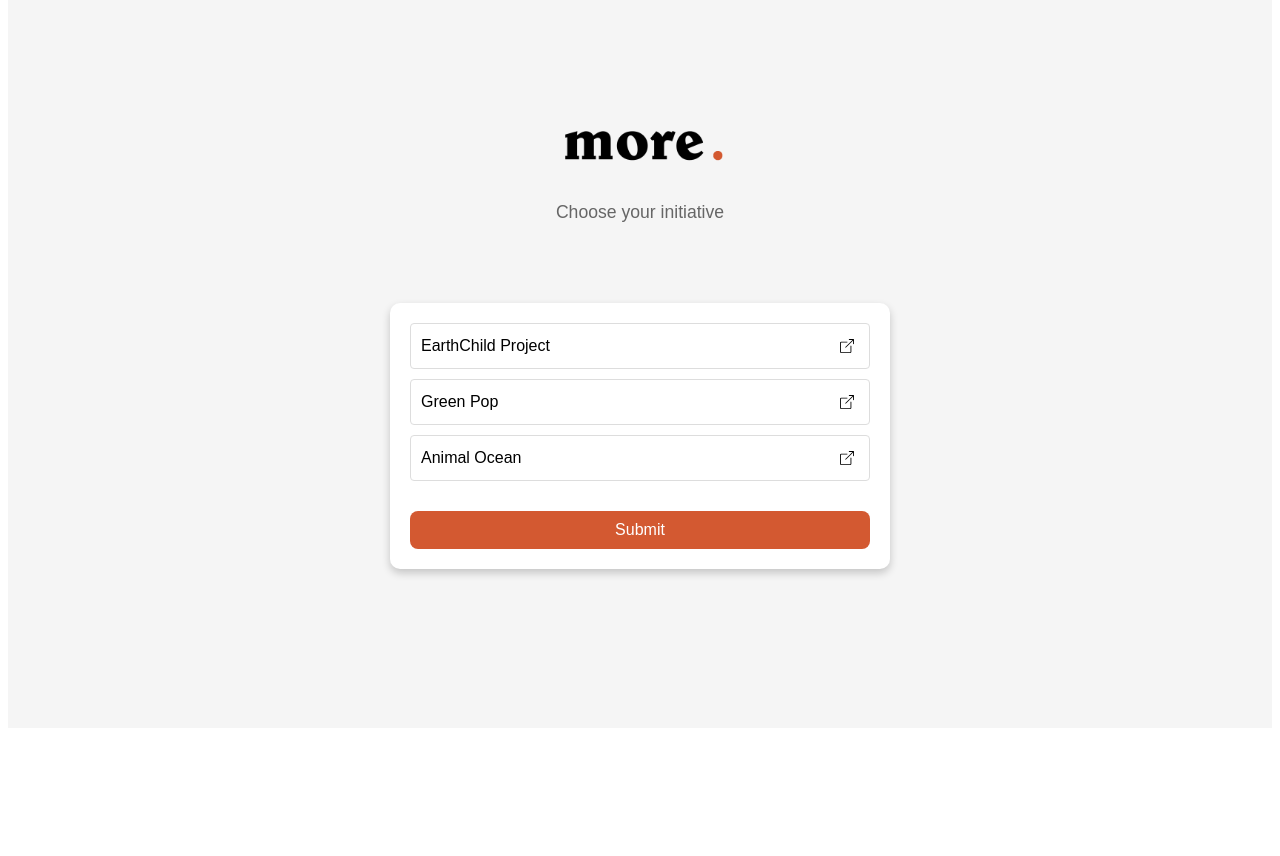
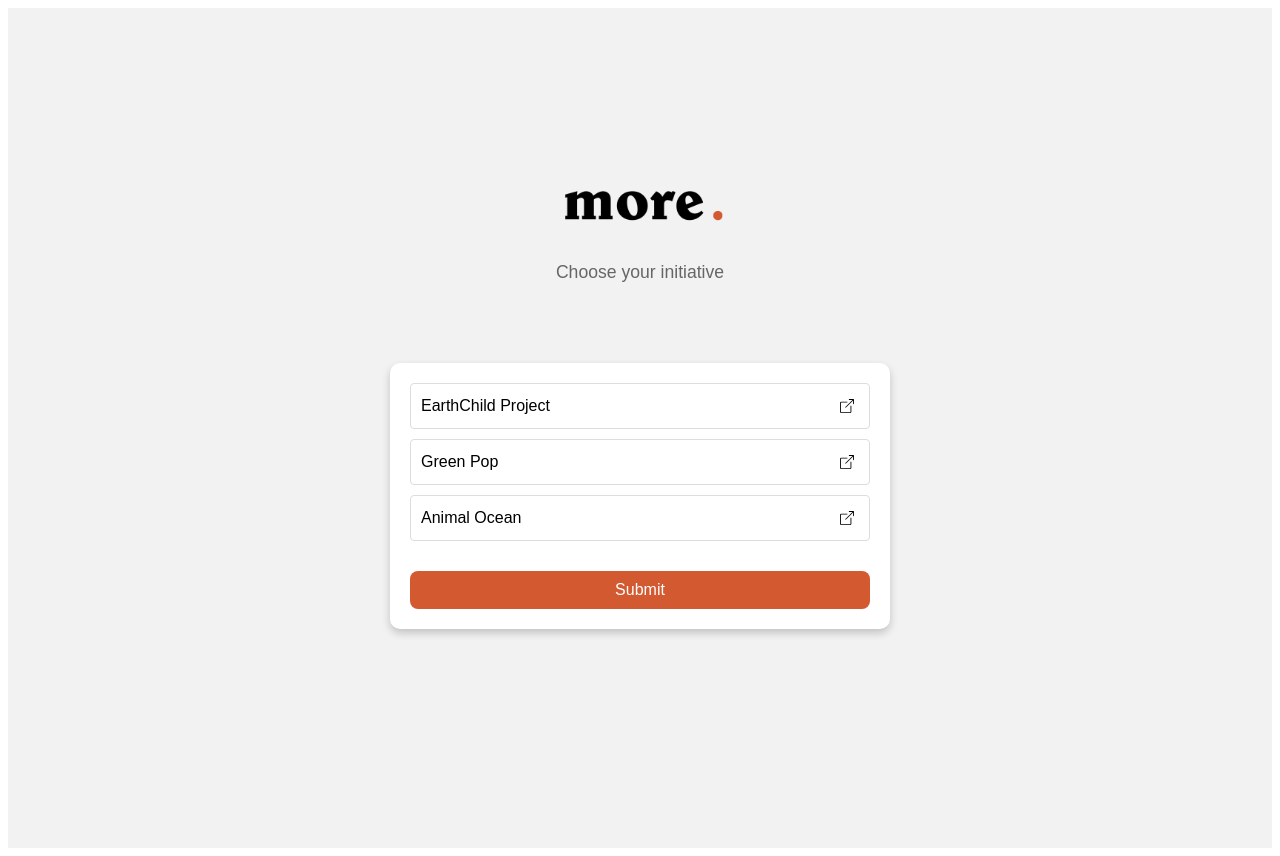
Before and after one commit to THESMOKEYBADGER/more., a Next.js app: page /ngo-choice in a window 1280 px wide. Before the commit the page ends 800 px from the top, so only its background shows below. Built offline with nearby package versions, Linux system fonts and the light colour scheme; no server answers; sample sign-in values are in the browser's storage.

Commit message:
colour and esgin consistency

```diff
--- a/components/HeroBullets.js
+++ b/components/HeroBullets.js
@@ -8,7 +8,7 @@ import styles from '../styles/HeroBullets.module.css';
 
 export function HeroBullets() {
   return (
-    <Container size="md">
+    <Container size="md" className={styles.page}>
       <div className={styles.inner}>
         <div className={styles.content}>
           <Title className={styles.title}>
@@ -44,8 +44,8 @@ export function HeroBullets() {
         { <Image src={image.src} className={styles.image} /> }
       </div>
 
-      <Group mt={30}>
-            <Button radius="xl" size="md" className={styles.control}>
+      <Group className={styles.controlContainer}mt={30}>
+            <Button radius="xl" size="md" className={`${styles.control} ${styles.toDashboard}`} >
               To Dashboard
             </Button>
             <Button variant="default" radius="xl" size="md" className={styles.control}>
--- a/styles/Home.module.css
+++ b/styles/Home.module.css
@@ -5,7 +5,7 @@
   align-items: center;
   justify-content: center;
   height: 100vh;
-  background: #f5f5f5;
+  background: #f2f2f2;
   padding: 20px;
   text-align: center;
   font-family: 'Greycliff CF', sans-serif;
--- a/styles/Login.module.css
+++ b/styles/Login.module.css
@@ -5,7 +5,8 @@
     align-items: center;
     justify-content: center;
     height: 100vh;
-    background-color: #f5f5f5;
+    background-color: #f2f2f2;
+
     font-family:
     Greycliff CF,
     var(--mantine-font-family);
--- a/styles/SignUp.module.css
+++ b/styles/SignUp.module.css
@@ -1,12 +1,12 @@
 /* styles/SignUp.module.css */
 .container {
-
     display: flex;
     flex-direction: column;
     align-items: center;
     justify-content: center;
     height: 100vh;
-    background-color: #f5f5f5;
+    background-color: #f2f2f2;
+
     font-family:'Greycliff CF', sans-serif;
   }
 
@@ -40,6 +40,7 @@
     color: white;
     font-size: 16px;
     cursor: pointer;
+    transition: background-color 0.3s;
   }
 
   .button:hover {
--- a/styles/dashboard.module.css
+++ b/styles/dashboard.module.css
@@ -6,6 +6,7 @@
   min-height: 100vh; /* Full height of the viewport */
   padding: 20px; /* Optional padding around the content */
   box-sizing: border-box; /* Include padding in width/height */
+  background-color: #f2f2f2;
 }
 
 .container {
--- a/styles/ngo-choice.module.css
+++ b/styles/ngo-choice.module.css
@@ -1,18 +1,19 @@
 /* Container for the entire page */
 .pageContainer {
-    margin-top: -120px;
+
     display: flex;
     flex-direction: column;
     align-items: center; /* Center horizontally */
     justify-content: center; /* Center vertically */
     height: 100vh; /* Full viewport height */
     padding: 20px;
-    background-color: #f5f5f5;
+    background-color: #f2f2f2;
 
   }
 
   /* Container for the logo and subtitle */
   .logoContainer {
+    margin-top: -120px;
     text-align: center;
     margin-bottom: 0px; /* Space between logo and choices */
   }
@@ -91,7 +92,7 @@
   }
 
   .listGroupItem.selected {
-    background-color: #5b3283; ;/* Selected background color */
+    background-color: #adcbc3;; ;/* Selected background color */
     color: white;
     .linkButton{
       color: white;
--- /dev/null
+++ b/styles/this-is-us.module.css
@@ -0,0 +1,13 @@
+.pageContainer{
+    display: flex;
+    flex-direction: column;
+    align-items: center;
+    justify-content: center;
+    height:100vh;
+    background-color: #f2f2f2;
+
+    font-family:
+    Greycliff CF,
+    var(--mantine-font-family);
+
+  }
```
Also changed, not shown: pages/this-is-us.js (+9 -1 lines), styles/HeroBullets.module.css (+21 -3 lines), public/images/hero-image.png.
